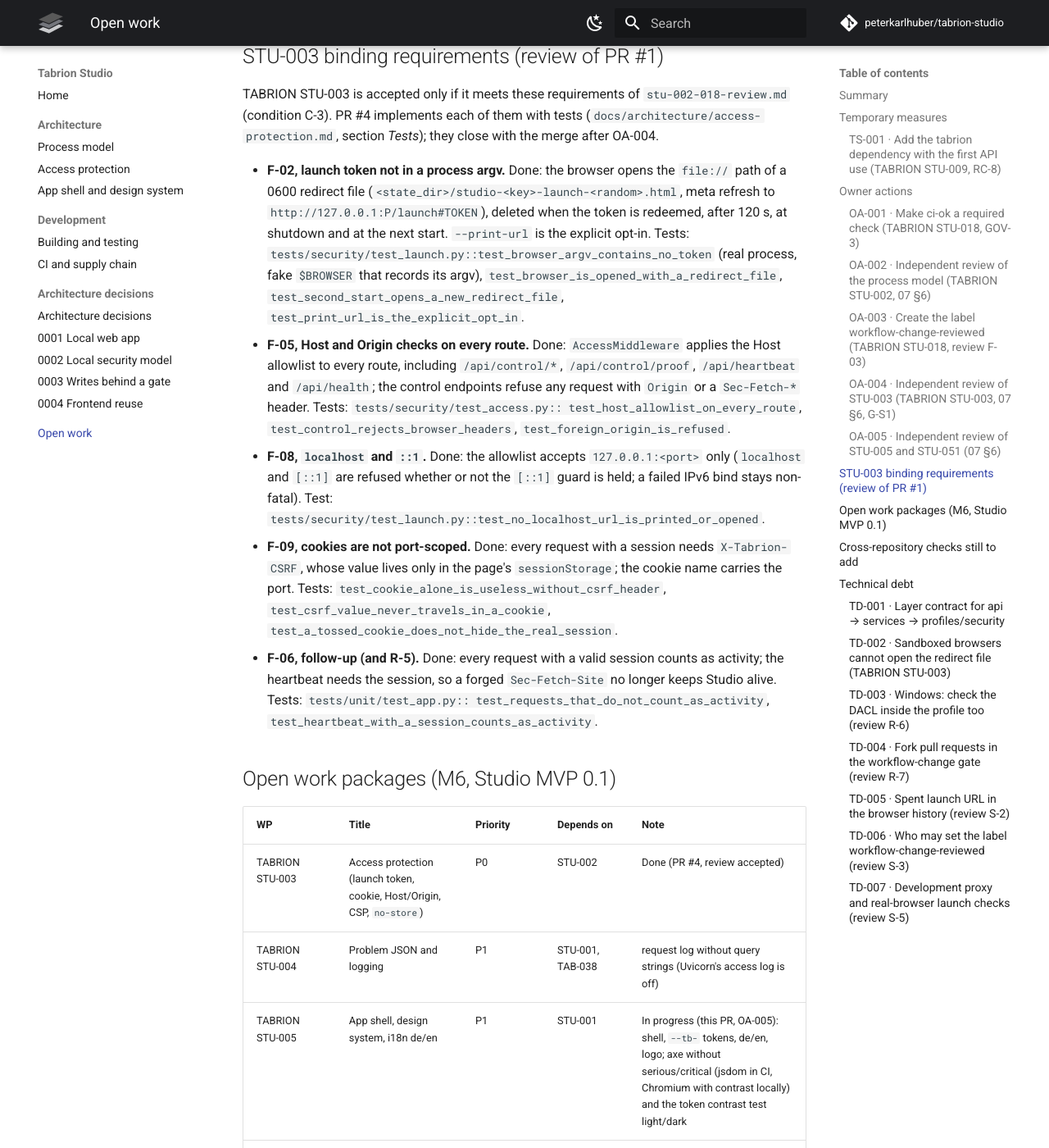
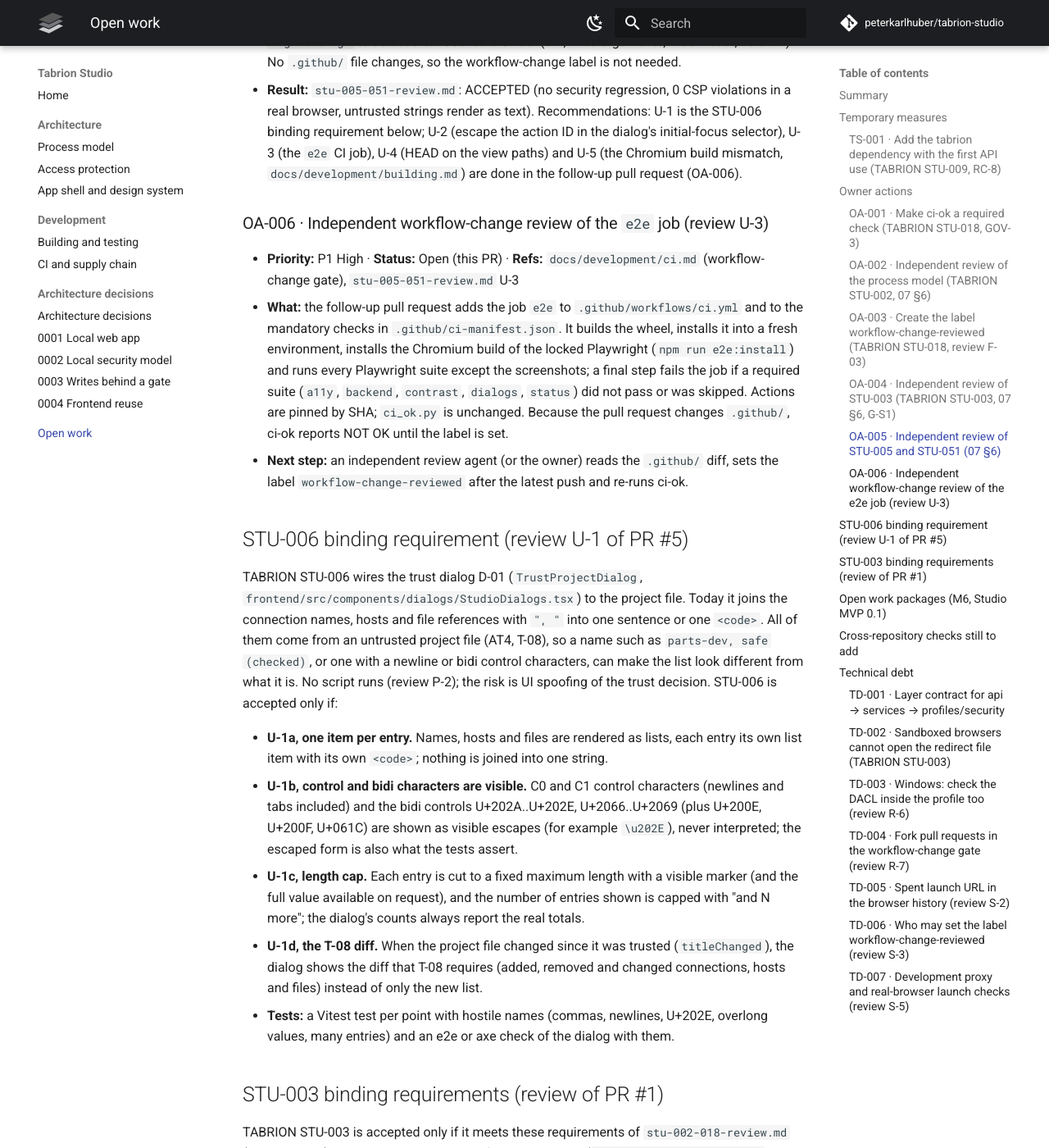
Before and after one commit to peterkarlhuber/tabrion-studio, an MkDocs documentation site: the page built from docs/TODO.md, in a window 1280 px wide and 1400 px high, scrolled down 4283 px. Shown: the whole window at 82% size. Built offline with MkDocs 1.6.1 and Material for MkDocs 9.7.7, drawn with Linux system fonts in a browser that asks for light colours; comment, search, counter and statistics services are not loaded; some of the changed text lies outside the part shown.

Commit message:
Run the Playwright suites in CI and address the STU-005/051 review recommendations
- U-3: new mandatory CI job "e2e" (ci.yml, ci-manifest.json): builds the wheel, installs it into a fresh
  environment, installs the Chromium build of the locked Playwright (npm run e2e:install) and runs every
  Playwright suite except the screenshots, including backend.spec.ts against a real tabrion-studio under the
  CSP and the axe suite with color contrast in light/dark and en/de; fails if a required suite is skipped.
- U-5: document the Chromium build mismatch and PLAYWRIGHT_CHROMIUM_EXECUTABLE in docs/development/building.md.
- U-2: CSS.escape the action ID in the dialog's initial-focus selector, with a test.
- U-4: the view paths (CLIENT_ROUTES) answer HEAD as well as GET, with a test.
- U-1: record the trust dialog requirements as a binding requirement for STU-006 in docs/TODO.md.

Co-Authored-By: Claude Opus 5.5 <noreply@anthropic.com>
Claude-Session: https://claude.ai/code/session_011tY7TC7Nu5VGro3DJGJcv8

```diff
--- a/docs/TODO.md
+++ b/docs/TODO.md
@@ -5,9 +5,9 @@
 > (planning documents 03, 05, 07, 08 and 09; program status in `tabrion/docs/program/STATUS.md`, K-12). "TABRION
 > <WP-ID>" names a work package of that backlog.
 >
-> **Last full review:** 2026-11-08 against branch `claude/project-thread-rdo6g3` (STU-005 and STU-051 with the review
-> recommendations S-1 and S-4 of `stu-003-review.md`; PR #4: STU-003 and R-1..R-7 of `stu-002-018-review.md`; PR #1:
-> STU-001, STU-002, STU-018, STU-031).
+> **Last full review:** 2026-11-08 against branch `claude/project-thread-rdo6g3` (the review recommendations U-1..U-5
+> of `stu-005-051-review.md`; PR #5: STU-005 and STU-051 with S-1 and S-4 of `stu-003-review.md`; PR #4: STU-003 and
+> R-1..R-7 of `stu-002-018-review.md`; PR #1: STU-001, STU-002, STU-018, STU-031).
 
 ## Summary
 
@@ -18,7 +18,9 @@
 | OA-002 independent review of the process model | P1 | Accepted (re-review at 988bc9d) |
 | OA-003 create the label `workflow-change-reviewed` | P1 | Open (owner) |
 | OA-004 independent review of STU-003 (access protection) | P0 | Accepted (`stu-003-review.md`, PR #4 merged) |
-| OA-005 independent review of STU-005/STU-051 (app shell, dialogs, S-1, S-4) | P1 | Open (this PR) |
+| OA-005 independent review of STU-005/STU-051 (app shell, dialogs, S-1, S-4) | P1 | Accepted (`stu-005-051-review.md`, PR #5 merged) |
+| OA-006 independent workflow-change review of the `e2e` CI job (U-3), then the label `workflow-change-reviewed` | P1 | Open (this PR) |
+| STU-006 binding requirement from the review (U-1: trust dialog D-01 must not mislead) | P1 | Open (STU-006) |
 | STU-003 binding requirements from the review (F-02, F-05, F-08, F-09) | P0 | Done (PR #4) |
 | TD-001 layer contract for `api`/`services` | P3 | Open |
 | TD-002 sandboxed browsers cannot open the redirect file (review S-4) | P2 | In progress (hint done; fix open) |
@@ -108,14 +110,51 @@ soon; **P3** minor gap or debt. Statuses: `Open`, `In progress` (PR linked), `Bl
 
 ### OA-005 · Independent review of STU-005 and STU-051 (07 §6)
 
-- **Priority:** P1 High · **Status:** Open · **Refs:** `docs/architecture/frontend.md`, review S-1 and S-4
+- **Priority:** P1 High · **Status:** Accepted · **Refs:** `docs/architecture/frontend.md`, review S-1 and S-4,
+  `tabrion-planung/reviews/stu-005-051-review.md`
 - **What:** the pull request adds the app shell, the design system, de/en, the status displays and the dialogs, and
   touches the access surface in three small places: the backend serves `index.html` for the view paths
   `/connections` and `/settings` (`CLIENT_ROUTES`, same middleware and headers), the page reacts to a lost session
   (S-1), and the command runs `xdg-settings` to detect a sandboxed browser (S-4, fixed arguments, 2 s timeout, no
   shell). No `.github/` file changes, so the workflow-change label is not needed.
-- **Next step:** an independent review agent checks these three points, the CSP compatibility of the frontend (no
-  inline styles; native `<dialog>` instead of Radix Dialog) and the e2e evidence (`e2e/`, run locally until QA-9).
+- **Result:** `stu-005-051-review.md`: ACCEPTED (no security regression, 0 CSP violations in a real browser,
+  untrusted strings render as text). Recommendations: U-1 is the STU-006 binding requirement below; U-2 (escape the
+  action ID in the dialog's initial-focus selector), U-3 (the `e2e` CI job), U-4 (HEAD on the view paths) and U-5
+  (the Chromium build mismatch, `docs/development/building.md`) are done in the follow-up pull request (OA-006).
+
+### OA-006 · Independent workflow-change review of the `e2e` job (review U-3)
+
+- **Priority:** P1 High · **Status:** Open (this PR) · **Refs:** `docs/development/ci.md` (workflow-change gate),
+  `stu-005-051-review.md` U-3
+- **What:** the follow-up pull request adds the job `e2e` to `.github/workflows/ci.yml` and to the mandatory checks in
+  `.github/ci-manifest.json`. It builds the wheel, installs it into a fresh environment, installs the Chromium build of
+  the locked Playwright (`npm run e2e:install`) and runs every Playwright suite except the screenshots; a final step
+  fails the job if a required suite (`a11y`, `backend`, `contrast`, `dialogs`, `status`) did not pass or was skipped.
+  Actions are pinned by SHA; `ci_ok.py` is unchanged. Because the pull request changes `.github/`, ci-ok reports
+  NOT OK until the label is set.
+- **Next step:** an independent review agent (or the owner) reads the `.github/` diff, sets the label
+  `workflow-change-reviewed` after the latest push and re-runs ci-ok.
+
+## STU-006 binding requirement (review U-1 of PR #5)
+
+TABRION STU-006 wires the trust dialog D-01 (`TrustProjectDialog`, `frontend/src/components/dialogs/StudioDialogs.tsx`)
+to the project file. Today it joins the connection names, hosts and file references with `", "` into one sentence or
+one `<code>`. All of them come from an untrusted project file (AT4, T-08), so a name such as `parts-dev, safe
+(checked)`, or one with a newline or bidi control characters, can make the list look different from what it is. No
+script runs (review P-2); the risk is UI spoofing of the trust decision. STU-006 is accepted only if:
+
+- **U-1a, one item per entry.** Names, hosts and files are rendered as lists, each entry its own list item with its
+  own `<code>`; nothing is joined into one string.
+- **U-1b, control and bidi characters are visible.** C0 and C1 control characters (newlines and tabs included) and the
+  bidi controls U+202A..U+202E, U+2066..U+2069 (plus U+200E, U+200F, U+061C) are shown as visible escapes (for
+  example `\u202E`), never interpreted; the escaped form is also what the tests assert.
+- **U-1c, length cap.** Each entry is cut to a fixed maximum length with a visible marker (and the full value
+  available on request), and the number of entries shown is capped with "and N more"; the dialog's counts always
+  report the real totals.
+- **U-1d, the T-08 diff.** When the project file changed since it was trusted (`titleChanged`), the dialog shows the
+  diff that T-08 requires (added, removed and changed connections, hosts and files) instead of only the new list.
+- **Tests:** a Vitest test per point with hostile names (commas, newlines, U+202E, overlong values, many entries) and
+  an e2e or axe check of the dialog with them.
 
 ## STU-003 binding requirements (review of PR #1)
 
@@ -150,12 +189,12 @@ merge after OA-004.
 |---|---|---|---|---|
 | TABRION STU-003 | Access protection (launch token, cookie, Host/Origin, CSP, `no-store`) | P0 | STU-002 | Done (PR #4, review accepted) |
 | TABRION STU-004 | Problem JSON and logging | P1 | STU-001, TAB-038 | request log without query strings (Uvicorn's access log is off) |
-| TABRION STU-005 | App shell, design system, i18n de/en | P1 | STU-001 | In progress (this PR, OA-005): shell, `--tb-` tokens, de/en, logo; axe without serious/critical (jsdom in CI, Chromium with contrast locally) and the token contrast test light/dark |
-| TABRION QA-9 | E2E framework (Playwright + axe) | P1 | STU-001 | Playwright, axe and the first specs are in `frontend/e2e/` (STU-005); QA-9 adds the `e2e` CI job against the built wheel, the platforms e2e smoke (05 §3.5), Firefox and WebKit (TD-007) |
-| TABRION STU-006 | Configuration, profiles, project trust | P1 | STU-004 | |
+| TABRION STU-005 | App shell, design system, i18n de/en | P1 | STU-001 | Done (PR #5, review accepted): shell, `--tb-` tokens, de/en, logo; axe without serious/critical (jsdom in `frontend unit`, Chromium with contrast in `e2e`) and the token contrast test light/dark |
+| TABRION QA-9 | E2E framework (Playwright + axe) | P1 | STU-001 | Playwright, axe and the first specs are in `frontend/e2e/` (STU-005); the `e2e` CI job runs them in Chromium, `backend.spec.ts` against the built wheel (review U-3, this PR); QA-9 adds the platforms e2e smoke (05 §3.5), Firefox and WebKit (TD-007) |
+| TABRION STU-006 | Configuration, profiles, project trust | P1 | STU-004 | must meet the binding requirement U-1 (trust dialog D-01) |
 | TABRION STU-007 | Secret management | P0 | STU-006 | |
 | TABRION STU-009 | Connection registry and read-only enforcement | P0 | STU-007, TAB-040 | adds `backend integration (PostgreSQL 17)`; engines are disposed on shutdown |
-| TABRION STU-051 | Status indicators and dialogs | P1 | STU-005 | In progress (this PR): environment badge in header, tabs and title, D-01, D-02, D-06, D-08 with tested focus rules; their owners arrive with STU-006/008/011/012 |
+| TABRION STU-051 | Status indicators and dialogs | P1 | STU-005 | Done (PR #5, review accepted): environment badge in header, tabs and title, D-01, D-02, D-06, D-08 with tested focus rules; their owners arrive with STU-006/008/011/012 |
 | TABRION STU-008, STU-010..STU-015 | Connection manager UI, explorer, query engine, SQL editor, data viewer, diagnostics, migration status | P1/P0 | STU-009, TAB-042 | STU-008 adds the "openapi in sync" CI job (the first API types for the frontend); STU-011 replaces the polling heartbeat with SSE and applies the Origin check to it |
 | TABRION STU-050, STU-052, STU-053 | UX acceptance, keyboard, accessibility audit | P1/P2 | | |
 | TABRION STU-016 | MVP hardening and security review (G-S1) | P0 | all of the above | |
--- a/frontend/src/components/ui/Dialog.tsx
+++ b/frontend/src/components/ui/Dialog.tsx
@@ -88,7 +88,8 @@ function OpenDialog({
     } else {
       dialog.setAttribute('open', '');
     }
-    dialog.querySelector<HTMLElement>(`[data-action="${initialFocus}"]`)?.focus();
+    // The ID is escaped (review U-2): an ID with a quote or a bracket must focus its button, not throw.
+    dialog.querySelector<HTMLElement>(`[data-action="${CSS.escape(initialFocus)}"]`)?.focus();
     const onNativeCancel = (event: Event) => {
       // The browser's own Escape handling: keep the dialog open until the owner closes it.
       event.preventDefault();
```
Also changed, not shown: CHANGELOG.md (+12 -0 lines), docs/architecture/frontend.md (+10 -7 lines), docs/development/building.md (+23 -3 lines), docs/development/ci.md (+1 -1 lines), frontend/src/components/ui/Dialog.test.tsx (added, +28 -0 lines), 6 other files.
